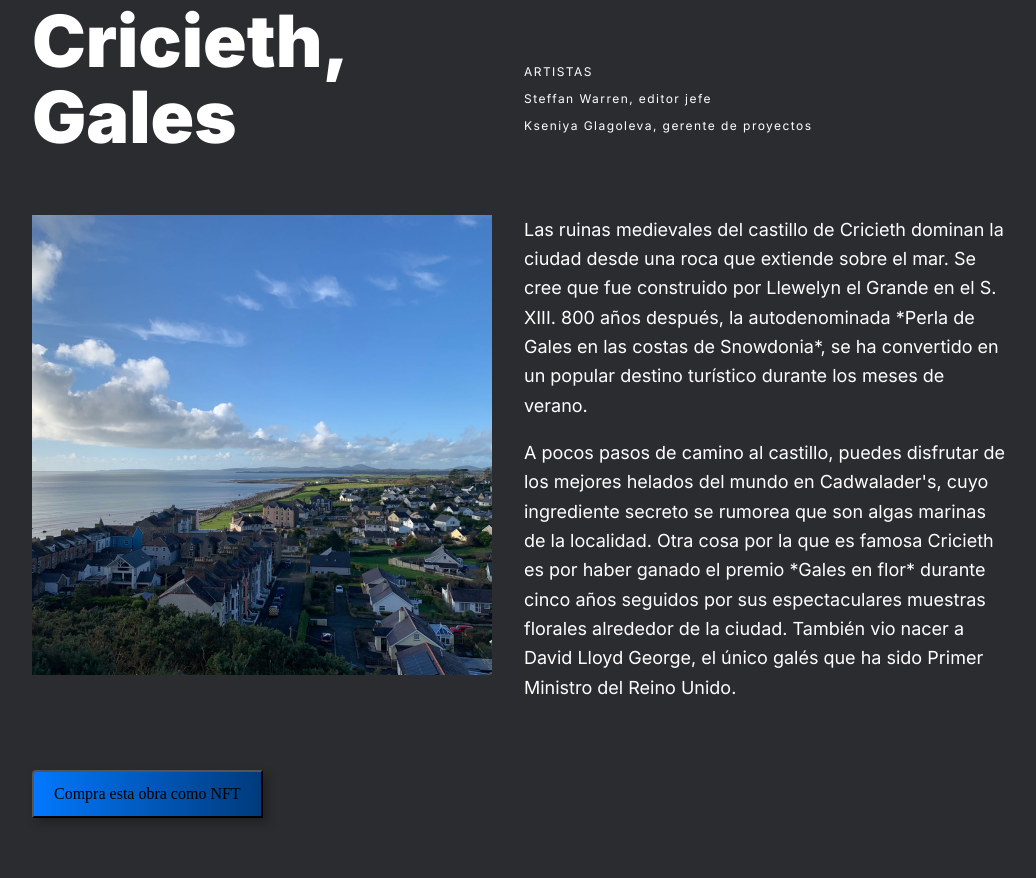
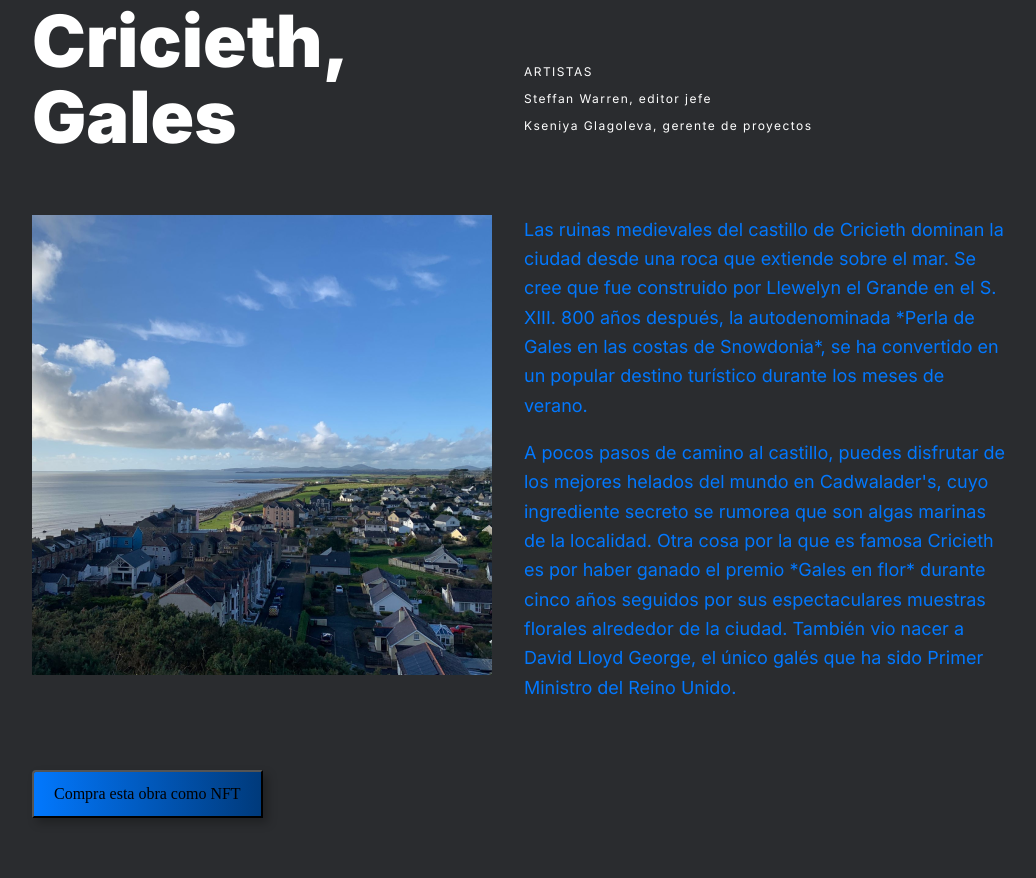
Before and after one commit to JhonQ11-11/web_project_homeland, a plain HTML site: page index.html in a window 1280 px wide. Shown: the part 2482-3360 px from the top of the page, without its empty margins (116-1152 px from the left). Drawn offline with nearby package versions, Linux system fonts and the light colour scheme; files whose address does not match are found by name; a web font is replaced by a local one.

Commit message:
prueba de cambios

```diff
--- a/blocks/place.css
+++ b/blocks/place.css
@@ -60,6 +60,7 @@
   text-align: left;
 }
 .place__paragraph {
+  color: #0278fe;
   grid-column: 2;
   margin-top: 0;
   width: 484px;
```
